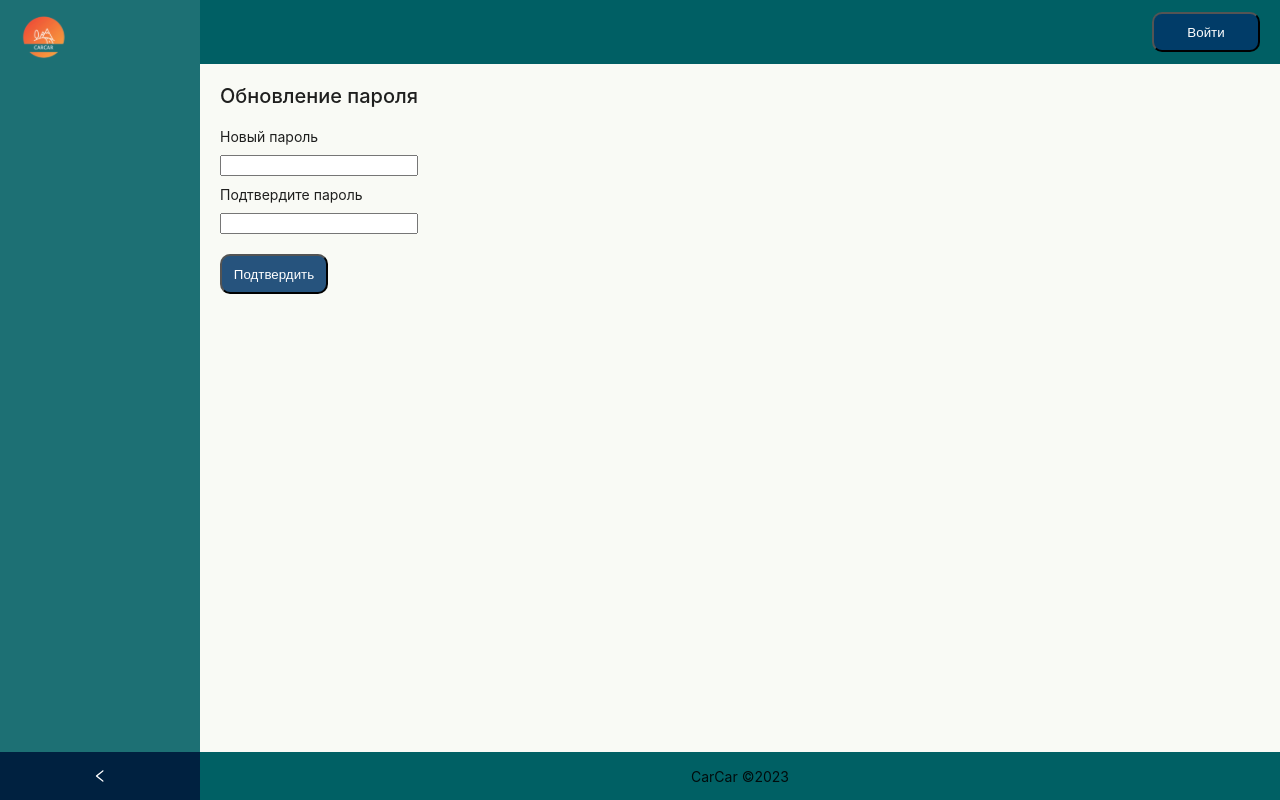
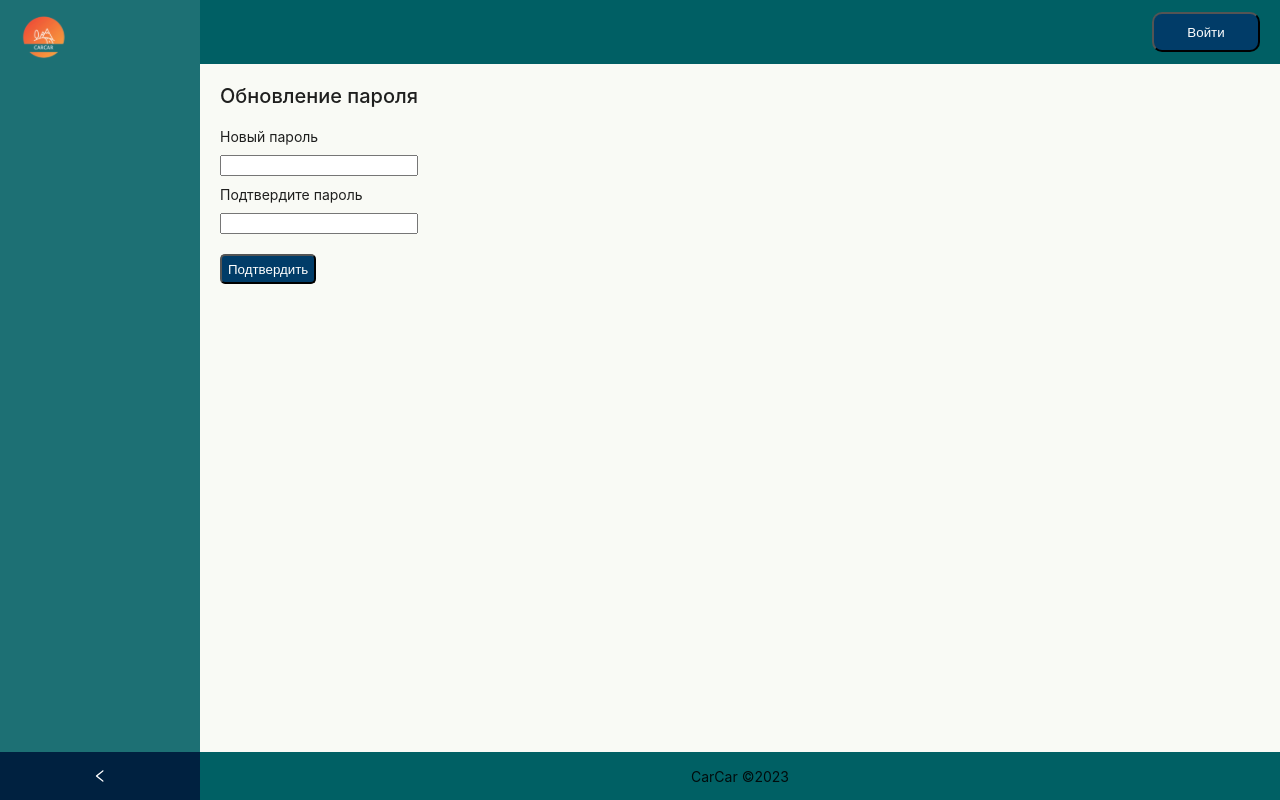
Before and after one commit to sleychez/CarCar, a React (Create React App) app: page /reset-password/1 in a window 1280 px wide. Built offline with nearby package versions, Linux system fonts and the light colour scheme; no server answers.

Commit message:
fix bug with button submit

```diff
--- a/src/components/Button/Button.tsx
+++ b/src/components/Button/Button.tsx
@@ -2,9 +2,12 @@ import React, {FC} from 'react';
 
 import style from './Button.module.css'
 
+type TButtonType = 'button' | 'reset' | 'submit'
+
 type ButtonProps = {
     onClick?: () => void;
     text?: string | number;
+    type?: TButtonType
 
 };
 
--- a/src/pages/ForgetPassword/Forget.module.css
+++ b/src/pages/ForgetPassword/Forget.module.css
@@ -18,3 +18,11 @@ width: fit-content;
     gap: 10px;
     align-items: center;
 }
+
+.button {
+    cursor: pointer;
+    background-color: #013c68;
+    color: white;
+    border-radius: 5px;
+    height: 30px;
+}
--- a/src/pages/ForgetPassword/ForgetPassword.tsx
+++ b/src/pages/ForgetPassword/ForgetPassword.tsx
@@ -3,7 +3,7 @@ import {FC, useState} from "react";
 import {useAppDispatch} from "../../hooks/useAppDispatch";
 import {forgetPassword} from "../../redux/features/auth/authSlice";
 import {Form} from "react-bootstrap";
-import Button from "../../components/Button/Button";
+import Button from 'react-bootstrap/Button';
 import style from './Forget.module.css'
 
 
@@ -33,7 +33,7 @@ const ForgetPassword: FC = () => {
                 </Form.Group>
             </Form>
             <div>
-                <Button text={'Подтвердить'}/>
+                <Button className={style.button} type='submit'>Подтвердить</Button>
             </div>
             </div>
         </div>
--- a/src/pages/ResetPassword/ResetPassword.module.css
+++ b/src/pages/ResetPassword/ResetPassword.module.css
@@ -25,3 +25,11 @@ display: flex;
     gap: 10px;
     flex-direction: column;
 }
+
+.button {
+    cursor: pointer;
+    background-color: #013c68;
+    color: white;
+    border-radius: 5px;
+    height: 30px;
+}
--- a/src/pages/ResetPassword/ResetPassword.tsx
+++ b/src/pages/ResetPassword/ResetPassword.tsx
@@ -1,6 +1,6 @@
 import {FC, useState} from "react";
 import {Form} from "react-bootstrap";
-import Button from "../../components/Button/Button";
+import Button from 'react-bootstrap/Button';
 import {useAppDispatch} from "../../hooks/useAppDispatch";
 import {resetPassword} from "../../redux/features/auth/authSlice";
 import {useNavigate, useParams} from "react-router-dom";
@@ -48,7 +48,7 @@ const ResetPassword:FC = () => {
                 </Form.Group>
             </Form>
             <div>
-                <Button text={'Подтвердить'}/>
+                <Button className={style.button} type='submit'>Подтвердить</Button>
             </div>
             </div>
         </div>
```
